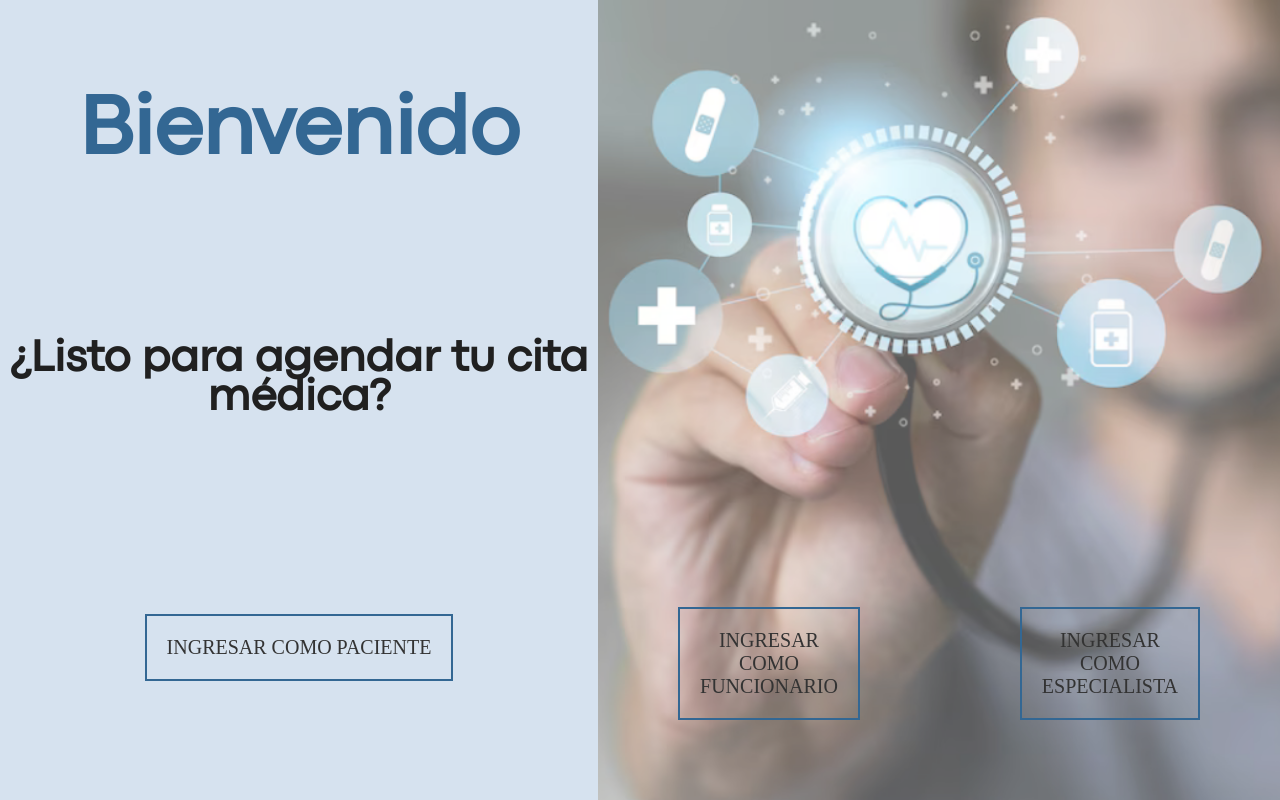
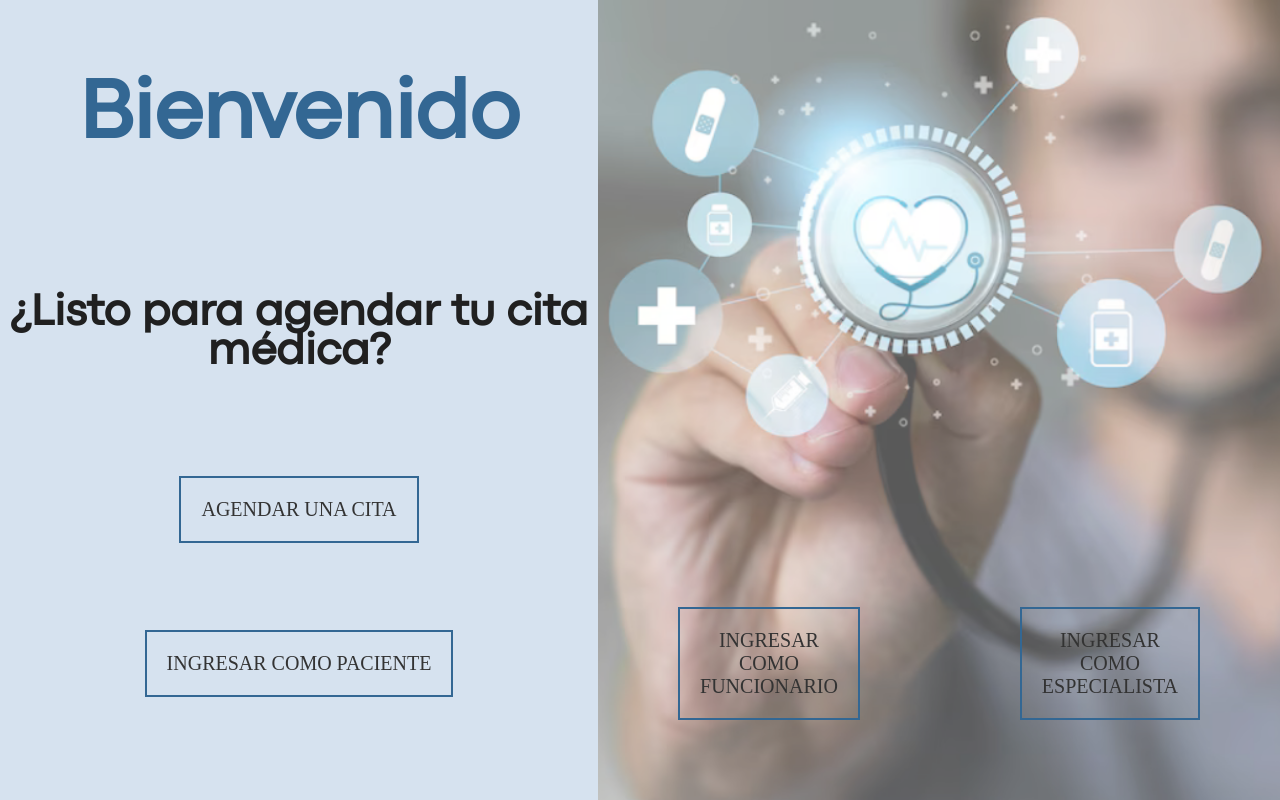
Before and after one commit to Pixoll/se-project-frontend, a React (Create React App) app: page / in a window 1280 px wide. Built offline with nearby package versions, Linux system fonts and the light colour scheme; a web font is replaced by a local one.

Commit message:
Add new appointment page

```diff
--- a/src/App.tsx
+++ b/src/App.tsx
@@ -1,4 +1,5 @@
 import { Route, Routes } from "react-router-dom";
+import NewAppointmentPage from "./pages/NewAppointmentPage";
 import PatientHome from "./pages/PatientHome";
 import AuthProvider from "./context/AuthContext";
 import MedicPage from "./pages/MedicPage";
@@ -16,6 +17,7 @@ export default function App() {
         <AuthProvider>
             <Routes>
                 <Route path="/" element={<HomePage/>}/>
+                <Route path="/new-appointment" element={<NewAppointmentPage/>}/>
                 <Route path="/admin/home" element={<AdminPage/>}/>
                 <Route path="/admin/login" element={<AdminLoginPage/>}/>
                 <Route path="/patient/home" element={<PatientHome/>}/>
--- a/src/components/NavButton.tsx
+++ b/src/components/NavButton.tsx
@@ -1,12 +1,14 @@
+import { CSSProperties } from "react";
 import { useNavigate } from "react-router-dom";
 import "../styles/NavButton.css";
 
 type NavButtonProps = {
     text: string;
     to: string;
+    style?: CSSProperties;
 };
 
-export function NavButton({ text, to }: NavButtonProps) {
+export function NavButton({ text, to, style }: NavButtonProps) {
     const navigate = useNavigate();
 
     const handleClick = () => {
@@ -14,7 +16,7 @@ export function NavButton({ text, to }: NavButtonProps) {
     };
 
     return (
-        <button className="nav-button" onClick={handleClick}>
+        <button className="nav-button" onClick={handleClick} style={style}>
             <span>{text}</span>
         </button>
     );
--- a/src/pages/HomePage.tsx
+++ b/src/pages/HomePage.tsx
@@ -10,18 +10,18 @@ export default function HomePage() {
             <div className="home-page-col-1">
                 <h1 className="welcome">Bienvenido</h1>
                 <h2 className="sub-welcome">¿Listo para agendar tu cita médica?</h2>
+                <NavButton text="Agendar una cita" to="/new-appointment"/>
                 {state.type === "patient"
-                    ? <NavButton text="Ir a panel Paciente" to="/patient/home"/>
-                    : <NavButton text="Ingresar como Paciente" to="/patient/login"/>}
-                {/*<NavButton text="Ingresar como Paciente" to="/appointments"/>*/}
+                    ? <NavButton text="Ir a panel Paciente" to="/patient/home" style={{ marginBottom: "10vh" }}/>
+                    : <NavButton text="Ingresar como Paciente" to="/patient/login" style={{ marginBottom: "10vh" }}/>}
             </div>
             <div className="home-page-col-2">
                 {state.type === "admin"
-                    ? <NavButton text="Ir a panel Funcionario" to="/admin/home"/>
-                    : <NavButton text="Ingresar como Funcionario" to="/admin/login"/>}
+                    ? <NavButton text="Ir a panel Funcionario" to="/admin/home" style={{ margin: "10vh" }}/>
+                    : <NavButton text="Ingresar como Funcionario" to="/admin/login" style={{ margin: "10vh" }}/>}
                 {state.type === "medic"
-                    ? <NavButton text="Ir a panel Especialista" to="/medic/home"/>
-                    : <NavButton text="Ingresar como Especialista" to="/medic/login"/>}
+                    ? <NavButton text="Ir a panel Especialista" to="/medic/home" style={{ margin: "10vh" }}/>
+                    : <NavButton text="Ingresar como Especialista" to="/medic/login" style={{ margin: "10vh" }}/>}
             </div>
             {state.isAuthenticated && (
                 <button className={"logout-button"} onClick={logout}>
--- /dev/null
+++ b/src/pages/NewAppointmentPage.tsx
@@ -0,0 +1,8 @@
+import { BackButton } from "../components/BackButton";
+
+export default function NewAppointmentPage() {
+    return <>
+        <BackButton/>
+        <div>weeeee</div>
+    </>;
+}
--- a/src/pages/PatientHome.tsx
+++ b/src/pages/PatientHome.tsx
@@ -4,6 +4,7 @@ import Calendar, { TileClassNameFunc } from "react-calendar";
 import "react-calendar/dist/Calendar.css";
 import "../styles/PatientHome.css";
 import { BackButton } from "../components/BackButton";
+import { NavButton } from "../components/NavButton";
 import PatientAppointmentItem from "../components/PatientAppointmentItem";
 import PatientSlotAppointmentItem from "../components/PatientSlotAppointmentItem";
 import { useAuth } from "../hooks/useAuth";
@@ -141,6 +142,12 @@ export default function PatientHome() {
                     </ul>
                 </div>
             </div>
+            <NavButton text={"Agendar nueva cita"} to={"/new-appointment"} style={{
+                position: "fixed",
+                left: "50%",
+                bottom: "10%",
+                transform: "translateX(-50%)",
+            }}/>
             <div className="footer-bar"></div>
         </div>
     );
--- a/src/styles/NavButton.css
+++ b/src/styles/NavButton.css
@@ -13,7 +13,7 @@
     font-family: Migra, cursive;
     text-transform: uppercase;
     padding: 1em;
-    margin: 10vh;
+    margin: 1em;
     cursor: pointer;
 }
 
```
